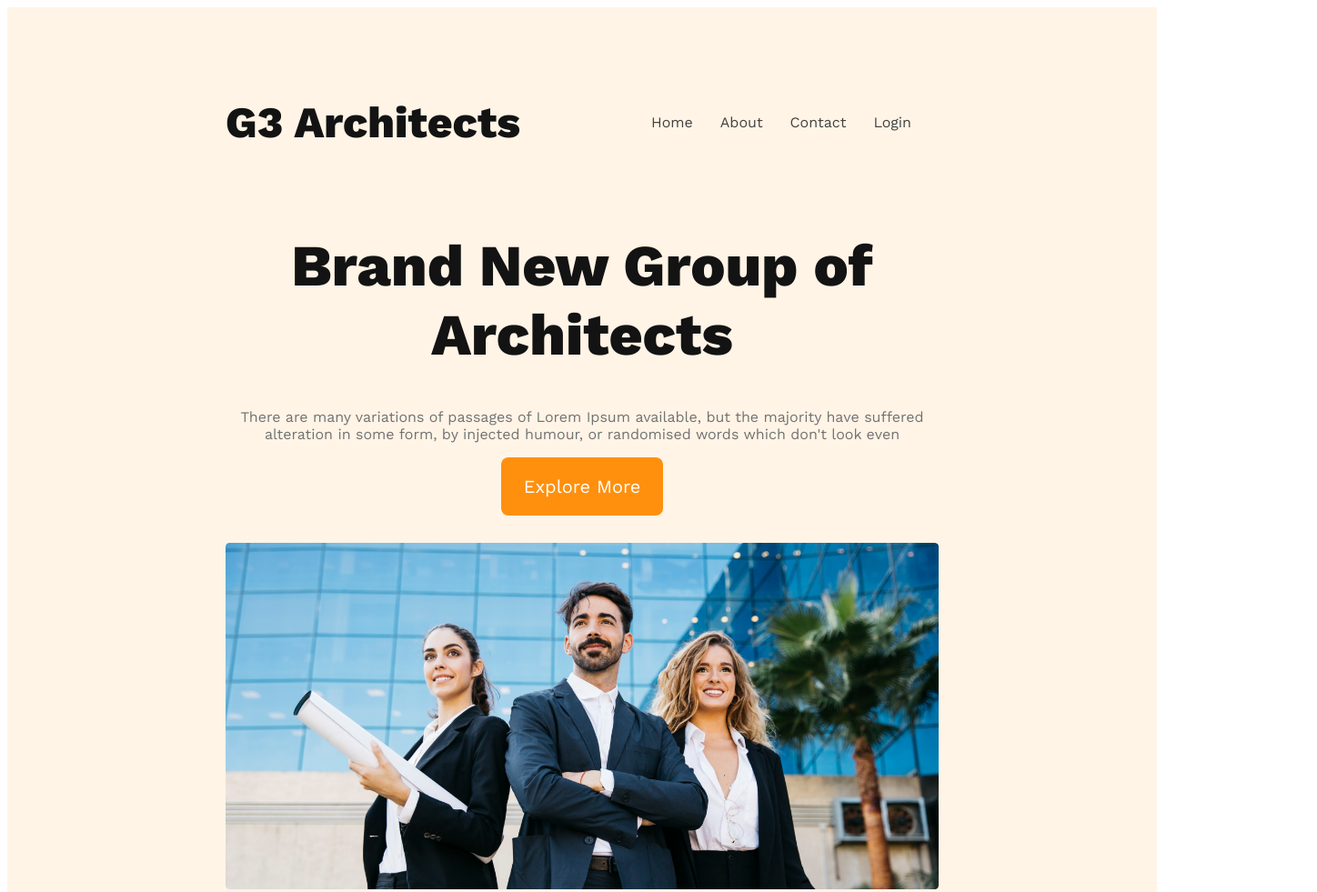
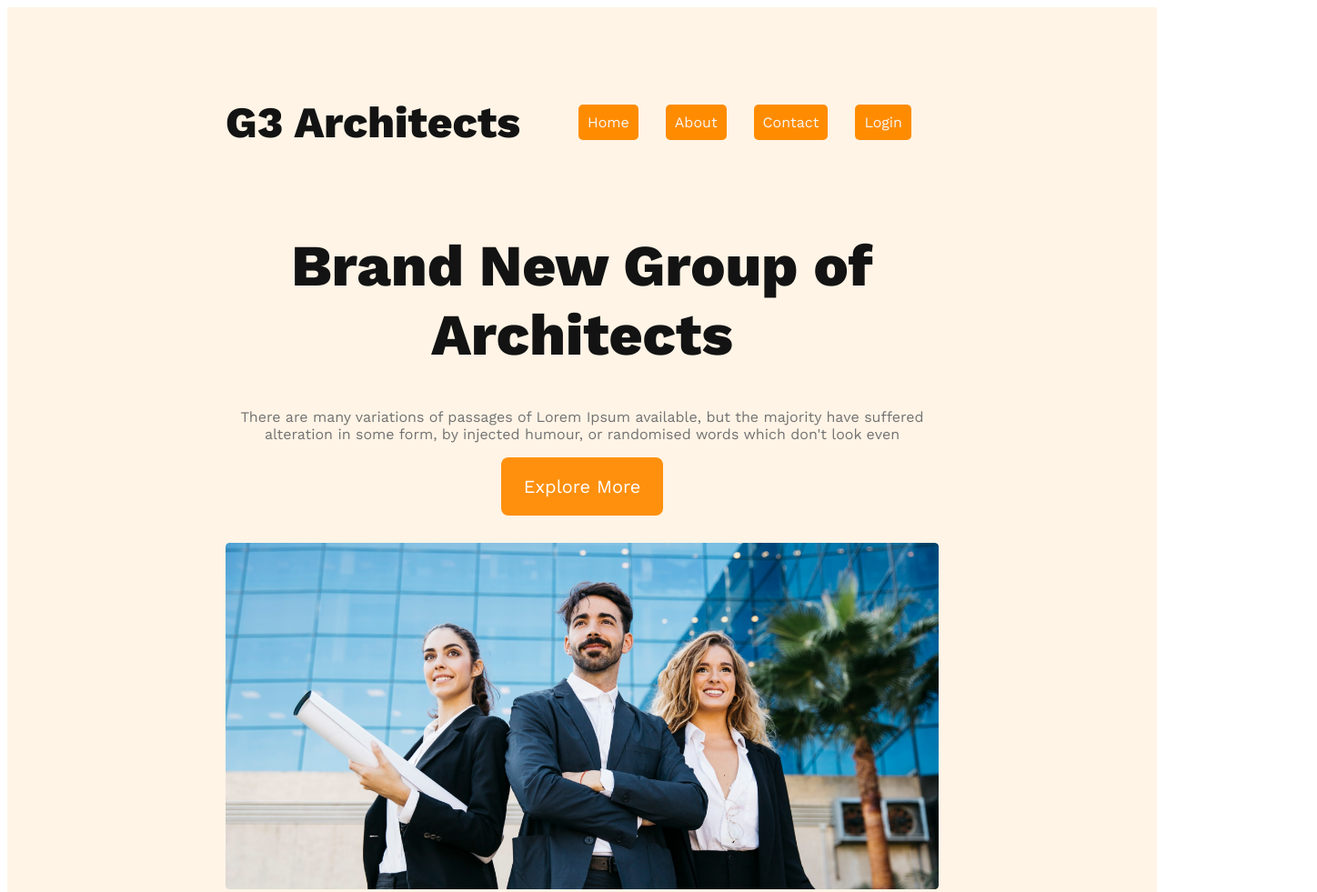
Before and after one commit to dibyenduweb/g3-Architects, a plain HTML site: page index.html in a window 1280 px wide. Shown: the top 981 px of the page at 91% size, 1448 px wide, since content can reach past the window. Drawn offline with nearby package versions, Linux system fonts and the light colour scheme.

Commit message:
fix some bugs

```diff
--- a/styles/architect.css
+++ b/styles/architect.css
@@ -42,10 +42,14 @@ nav li {
   margin-right: 30px;
   font-weight: 500;
   font-size: 1rem;
+
 }
 nav li a {
   text-decoration: none;
-  color: #424242;
+  color: #f7f7f7;
+  background-color: #ff8c00;
+  padding: 10px;
+  border-radius: 5px;
 }
 /* banner styles */
 .banner-content {
@@ -183,7 +187,7 @@ padding-left: 20px;
 .footer-container{
   border-radius: 8px;
   background: #ff8c00;
-  width: 1440px;
+  width: 1300px;
   height: 50px;
    margin-left: auto;
    margin-right: auto;
```
